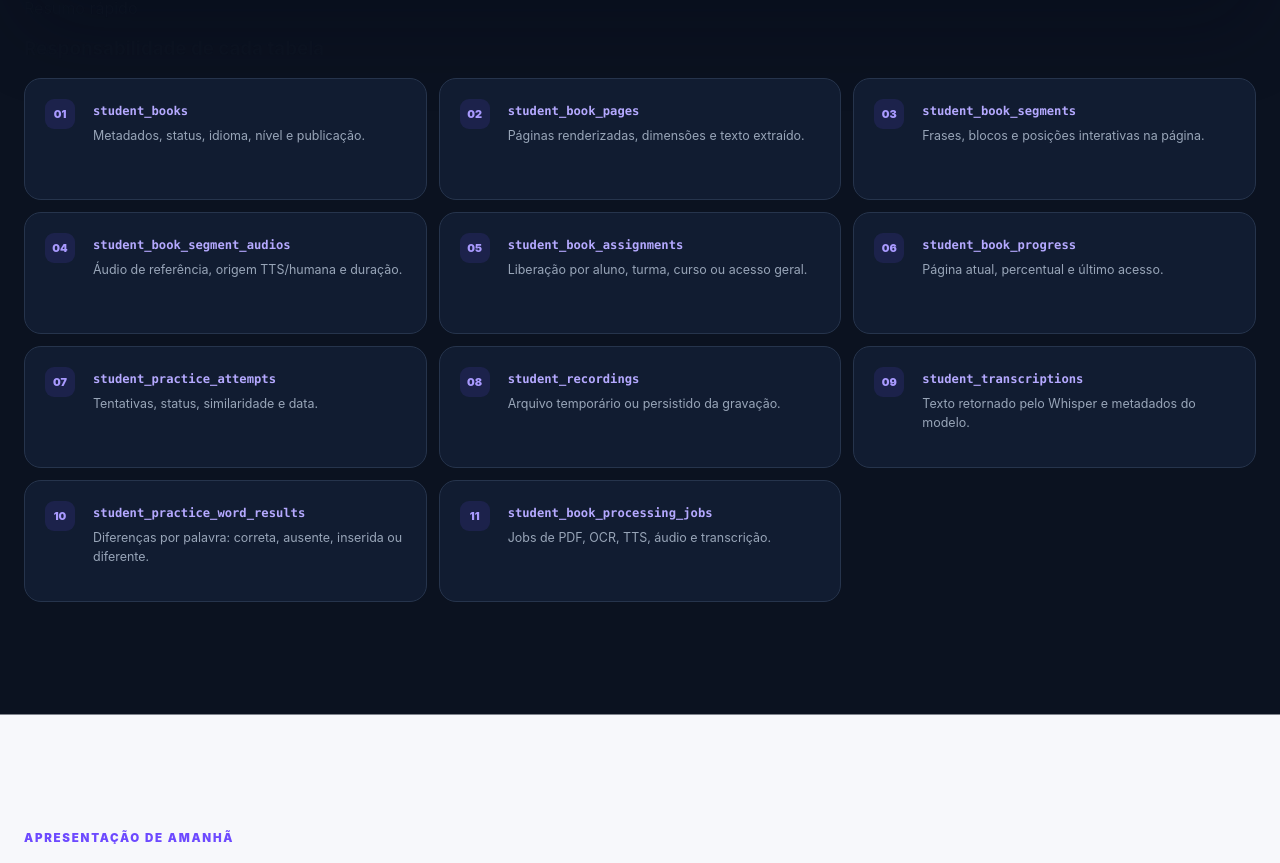
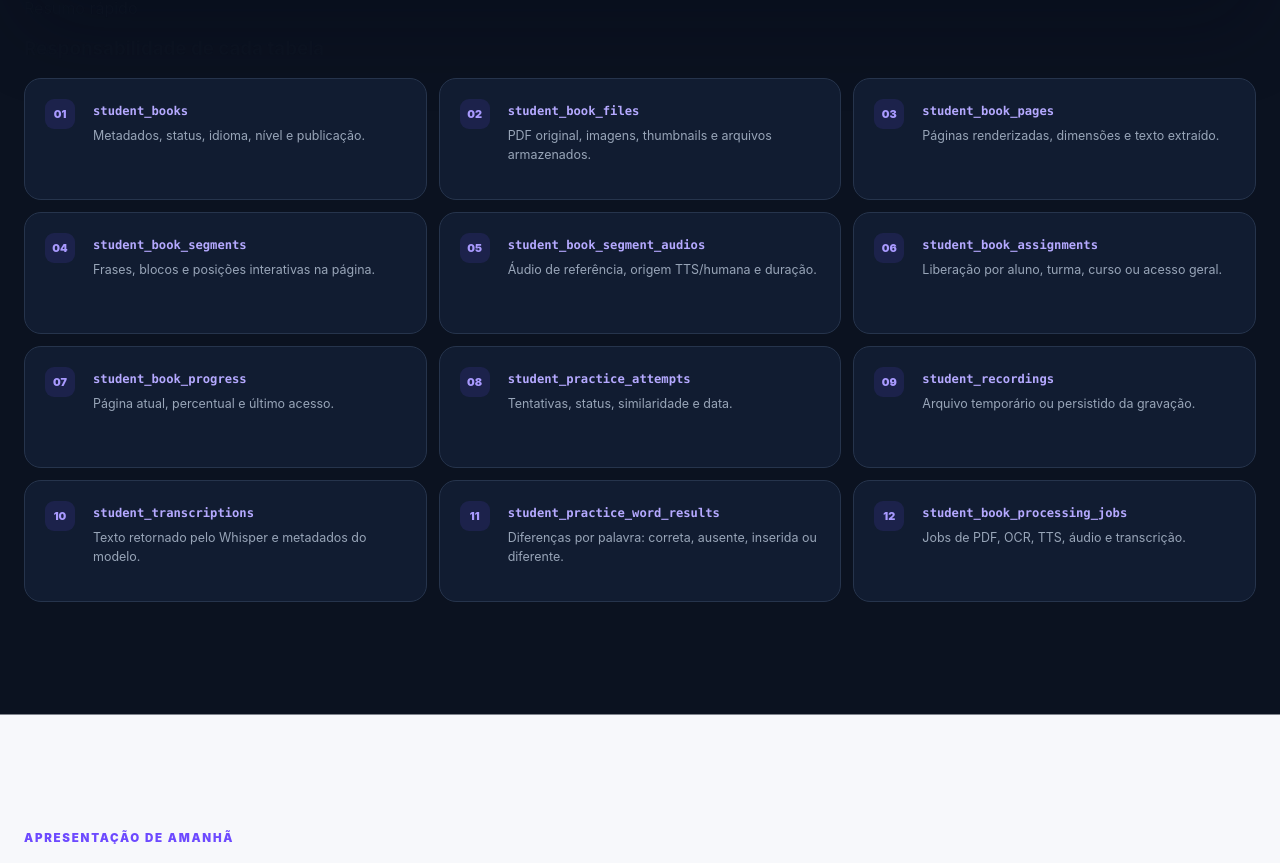
Before and after one commit to VitorMartinsAlves/fluxograma-livro-interativo, a React (Vite) app: page / in a window 1280 px wide. Shown: the part 6159-7022 px from the top of the page. Built offline with nearby package versions, Linux system fonts and the light colour scheme.

Commit message:
docs: alinha resumo de tabelas ao modelo relacional

```diff
--- a/src/projectData.ts
+++ b/src/projectData.ts
@@ -64,6 +64,7 @@ export const laterScope = [
 
 export const databaseTables = [
   ['student_books', 'Metadados, status, idioma, nível e publicação.'],
+  ['student_book_files', 'PDF original, imagens, thumbnails e arquivos armazenados.'],
   ['student_book_pages', 'Páginas renderizadas, dimensões e texto extraído.'],
   ['student_book_segments', 'Frases, blocos e posições interativas na página.'],
   ['student_book_segment_audios', 'Áudio de referência, origem TTS/humana e duração.'],
```
